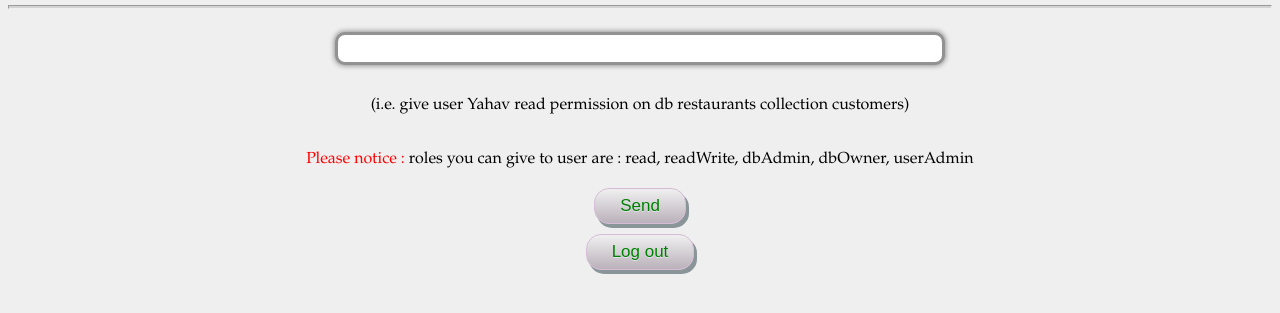
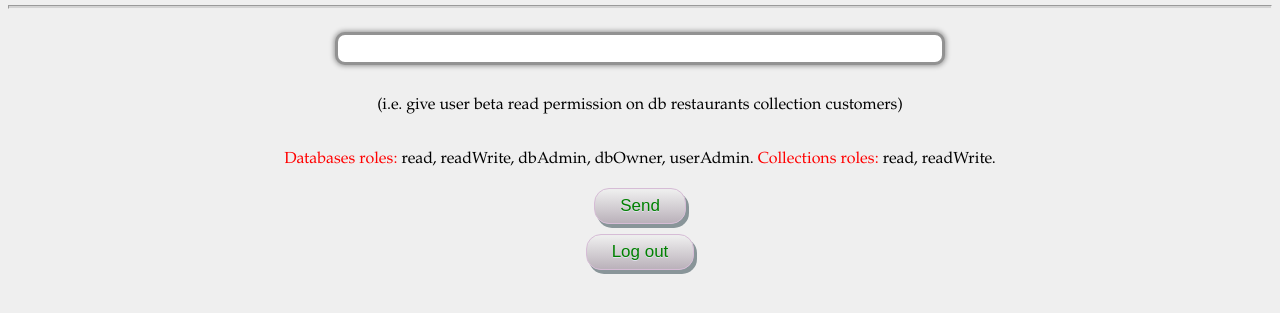
Before and after one commit to yahavi/NaturalMongo, a website: page public/natural_mongo.html in a window 1280 px wide. Shown: the part 137-450 px from the top of the page. Drawn offline with nearby package versions, Linux system fonts and the light colour scheme.

Commit message:
+ Semantics

```diff
--- a/public/natural_mongo.html
+++ b/public/natural_mongo.html
@@ -27,10 +27,12 @@
     <!--The input of the player-->
     <input id="sentence_input" class="sentence_input" type="text" title="sentence_input" ><br>
     <!--Send the sentence to the server button-->
-    <p id="example_input">(i.e. give user Yahav read permission on db restaurants collection customers)</p>
+    <p id="example_input">(i.e. give user beta read permission on db restaurants collection customers)</p>
     <br>
-    <span id="notice" style="color: red">Please notice : </span>
-    <span> roles you can give to user are : read, readWrite, dbAdmin, dbOwner, userAdmin </span>
+    <span id="notice1" style="color: red">Databases roles: </span>
+    <span> read, readWrite, dbAdmin, dbOwner, userAdmin. </span>
+    <span id="notice2" style="color: red">Collections roles: </span>
+    <span> read, readWrite. </span>
     <br>
     <br>
     <button id="send_button" class="myButton" style='margin-bottom: 10px'>Send</button><br>
```
